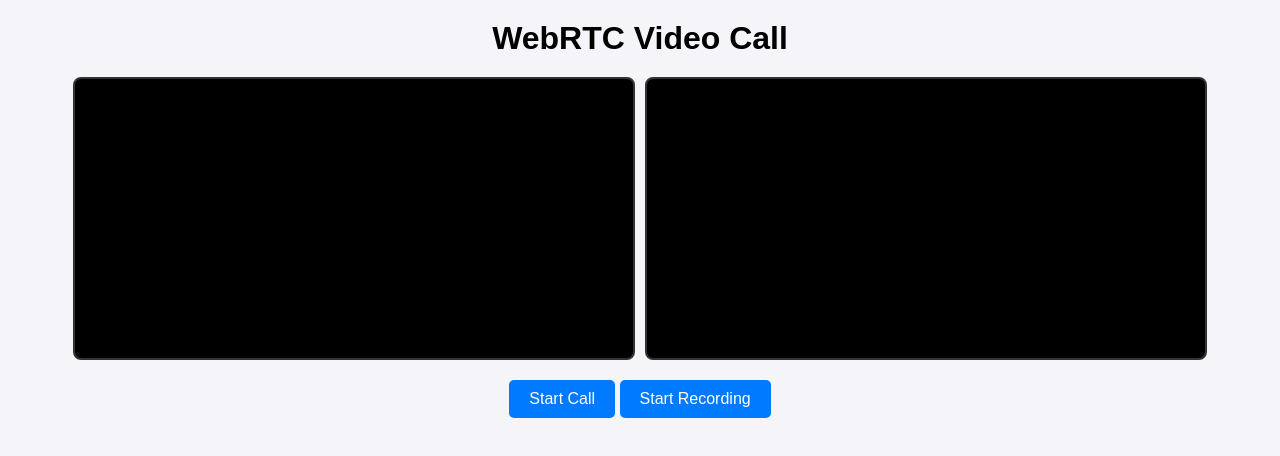
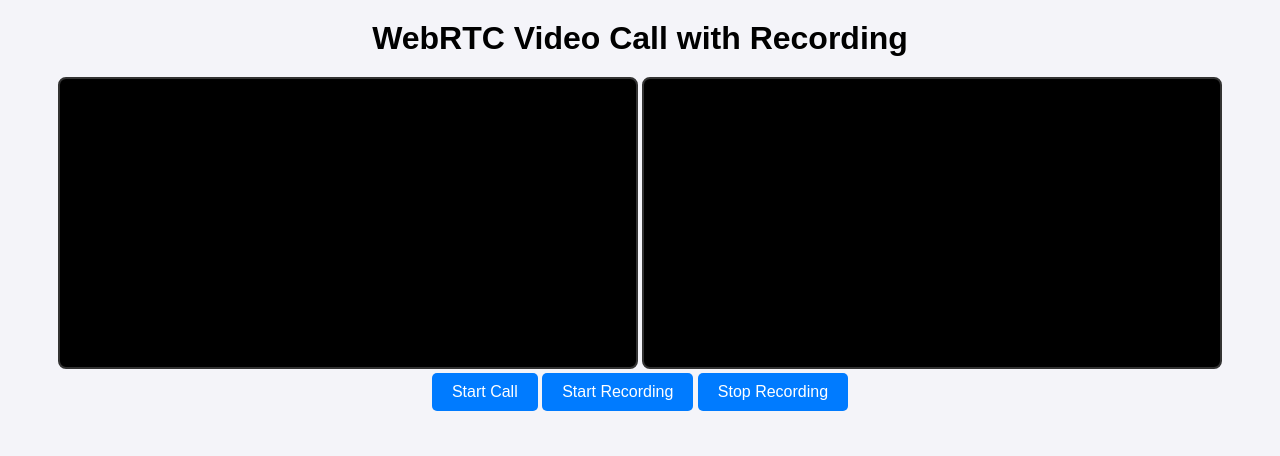
Before and after one commit to ashwathjyothinagar/virtual-desk, a website: page index.html in a window 1280 px wide. Drawn offline with Linux system fonts and the light colour scheme.

Commit message:
html code

```diff
--- a/index.html
+++ b/index.html
@@ -7,14 +7,15 @@
   <link rel="stylesheet" href="style.css">
 </head>
 <body>
-  <h1>WebRTC Video Call</h1>
-  <div class="video-container">
-    <video id="localVideo" autoplay playsinline muted></video>
-    <video id="remoteVideo" autoplay playsinline></video>
+  <h1>WebRTC Video Call with Recording</h1>
+  <div>
+    <video id="localVideo" autoplay muted></video>
+    <video id="remoteVideo" autoplay></video>
   </div>
-  <div class="controls">
+  <div>
     <button id="startCall">Start Call</button>
-    <button id="recordCall">Start Recording</button>
+    <button id="startRecording">Start Recording</button>
+    <button id="stopRecording">Stop Recording</button>
   </div>
   <script src="script.js"></script>
 </body>
```
